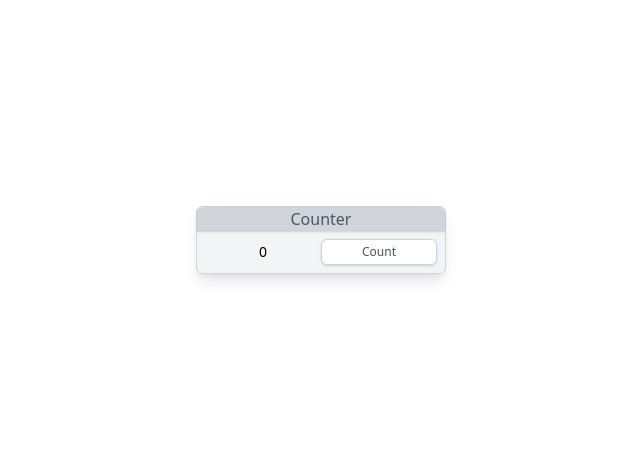
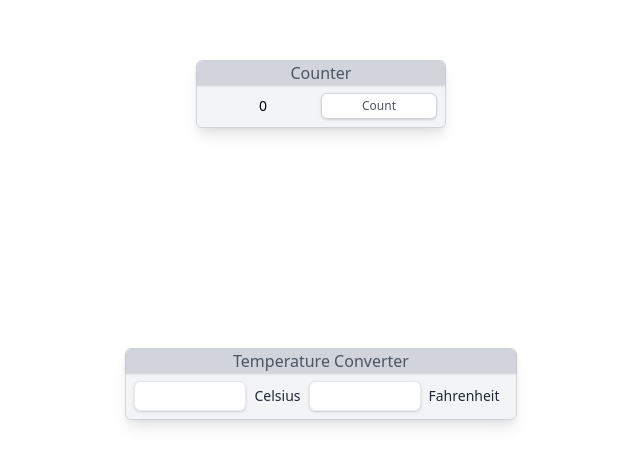
Before and after one commit to ferueda/7guis, a React (Create React App) app: page / in a window 1280 px wide. Shown: the part 160-626 px from the top of the page, without its empty margins (319-959 px from the left). Built offline with nearby package versions, Linux system fonts and the light colour scheme.

Commit message:
Add TempConverter to main view

```diff
--- a/src/App.js
+++ b/src/App.js
@@ -1,9 +1,11 @@
 import Counter from './guis/Counter';
+import TempConverter from './guis/TempConverter';
 
 function App() {
   return (
-    <main className="flex flex-col items-center justify-center h-screen w-full ">
+    <main className="flex flex-col items-center justify-evenly h-screen w-full ">
       <Counter />
+      <TempConverter />
     </main>
   );
 }
```
